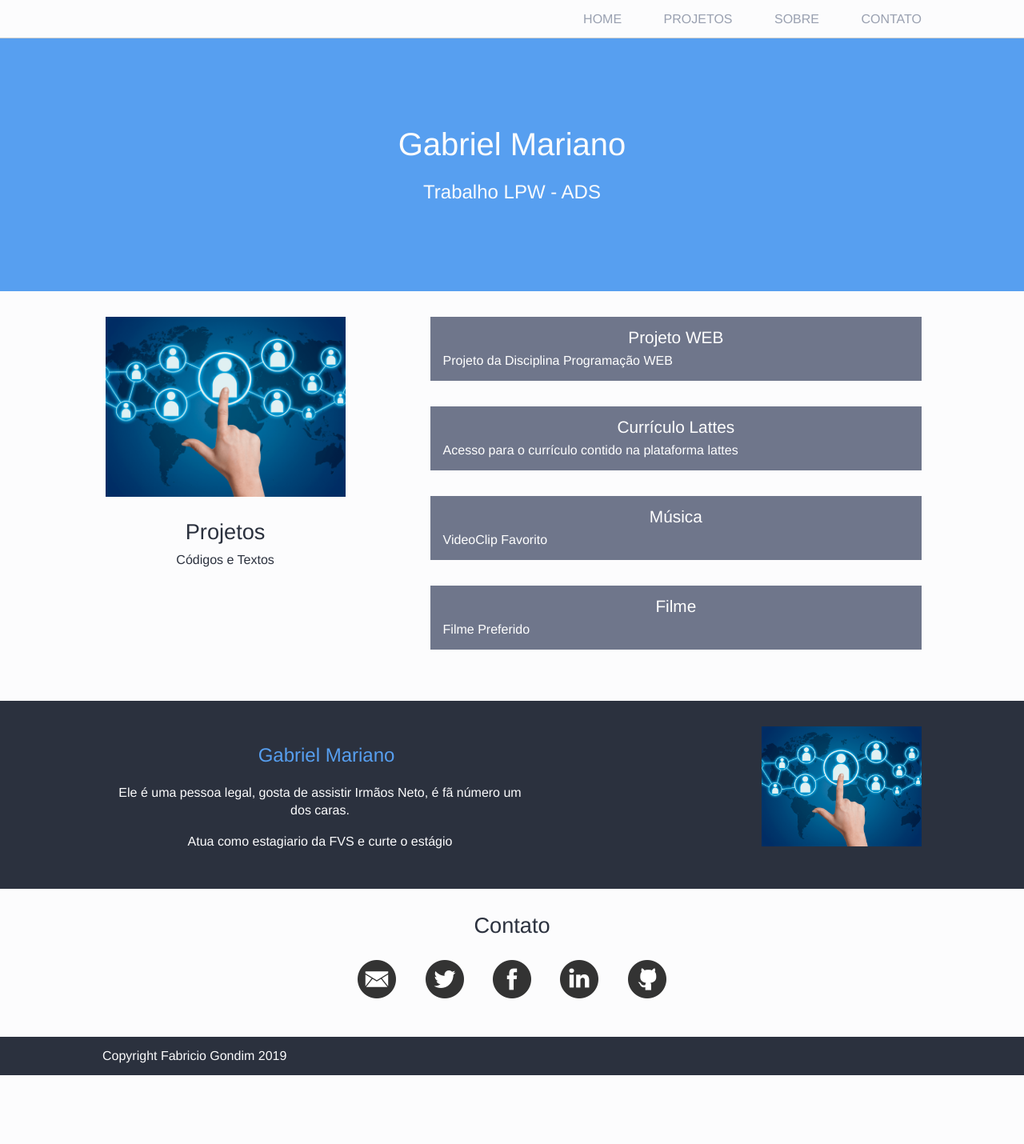
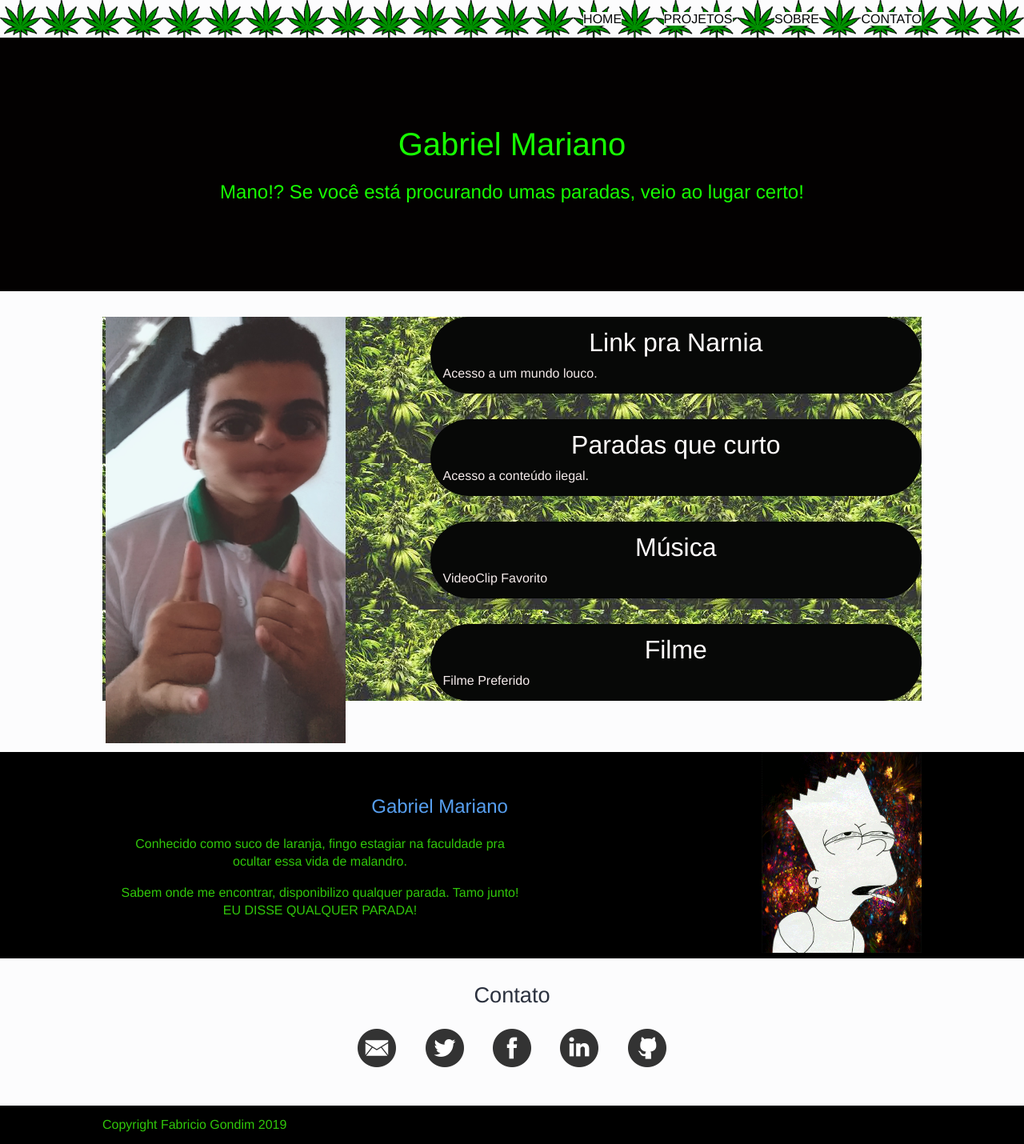
Before and after one commit to FabricioGB/AulasProgrmacaoWeb, a PHP site: page / in a window 1280 px wide. Shown: the whole page at 80% size. Before the commit the page ends 1344 px from the top, so only its background shows below. Run offline with PHP 8.4, Linux system fonts and the light colour scheme.

Commit message:
Projeto final personalizado
Projeto alterado para gosto pessoal

```diff
--- a/estilos/blog.css
+++ b/estilos/blog.css
@@ -4,10 +4,13 @@
 
 body{
     font-family: Helvetica, sans-serif;
+
 }
 
 a{
     text-decoration: none;
+
+
 }
 
 section img{
@@ -16,12 +19,15 @@ section img{
 }
 
 header{
-    border-bottom: 1px solid #ccc;
+    border-bottom: 1px solid rgb(10, 10, 10);
     padding-top: 1em;
     padding-bottom: 1em;
     position: fixed;
     width:100%;
     height: 3em;
+    background-image: url("../Imagens/psedicoes001.png");
+    background-size:4%;
+
 }
 
 header ul{
@@ -29,9 +35,10 @@ header ul{
 }
 
 header li a {
-    color: #99a0b0;
+    color: #070708;
     font-weight: lighter;
     text-transform: uppercase;
+background-color: #fcfcfd;
 
 }
 
@@ -74,8 +81,8 @@ header li {
 }
 
 .identificacao {
-    background-color:#579ff0;
-    color:#fcfcfd;
+    background-color:#030101;
+    color:#17ff02;
     padding: 10em 2em 7em;
 }
 
@@ -106,13 +113,13 @@ section h3{
 }
 
 header li a{
-    color: #99a0b0;
+    color: #030405;
     font-weight: lighter;
 }
 
 .escuras{
-    background-color:#2b313e;
-    color:#fcfcfd;
+    background-color:#000000;
+    color:rgb(48, 199, 10);
 }
 
 .claras{
@@ -123,6 +130,11 @@ header li a{
 .projetos-header{
     float: left;
     width: 30%;
+
+
+}
+.imagem{
+    background-image: url("../Imagens/background.jpg");
 }
 
 .projetos-header h3{
@@ -131,22 +143,24 @@ header li a{
 
 .styleprojetos {
     margin-left: 40%;
+
 }
 
 .styleprojetos li{
-    background-color:#6f768b;
+    background-color:#070807;
     padding: 1em;
     margin-bottom: 2em;
+    border-radius: 50px;
 }
 
 .styleprojetos li a{
-    color:#ffffff;
-    font-size: 1.3em;
+    color:#fffbfb;
+    font-size: 2.0em;
 }
 
 .styleprojetos li p{
-    color: #fff;
-    margin-top: 0.5em;
+    color: rgb(245, 235, 235);
+    margin-top: 0.8em;
     text-align: justify;
     line-height: 1.2;
 }
@@ -170,7 +184,7 @@ header li a{
 #sobre img{
     width: 200px;
     position: absolute;
-    top: 2em;
+    top: 0em;
     right: 10%;
 
 }
--- a/index.html
+++ b/index.html
@@ -2,7 +2,7 @@
 <html>
     <head>
         <meta charset= "utf-8">
-        <title>Blog do Gabriel</title>
+        <title>Gabriel e outras paradas!</title>
         <link rel="stylesheet" href="estilos/reset.css">
         <link rel="stylesheet" href="estilos/blog.css">
 
@@ -21,40 +21,42 @@
 
     <section class="identificacao">
         <h1>Gabriel Mariano</h1>
-        <h2>Trabalho LPW - ADS</h2>
+        <h2>Mano!? Se você está procurando umas paradas, veio ao lugar certo!</h2>
     </section>
 
     <section id="projetos" class="claras container">
+       <div class="imagem">
         <div class="projetos-header">
-            <img alt="Imagem que apresenta diversos itens "src="Imagens/tecnologia.png">
+            <img alt="Imagem que apresenta diversos itens "src="Imagens/gabriel.jpg">
             <h3>Projetos</h3>
             <p>Códigos e Textos</p>
         </div>
         <ul class="styleprojetos">
             <li>
-                <a href="https://github.com/xxxmariano/AulasProgramacaoWeb"target="_blank">Projeto WEB </a>
-                <p>Projeto da Disciplina Programação WEB</p>
+                <a href="https://descubranarnia.wordpress.com/2007/09/01/o-mundo-de-narnia/"target="_blank">Link pra Narnia </a>
+                <p>Acesso a um mundo louco.</p>
             </li>
             <li>
-                <a href="http://lattes.cnpq.br/"target="_blank">Currículo Lattes</a>
-                <p>Acesso para o currículo contido na plataforma lattes</p>
+                <a href="https://www.google.com/search?ei=iRCuXN32KNHB5OUP26a4wA0&q=chiquititas&oq=chiquititas&gs_l=psy-ab.3..0l4j0i67l3j0l3.2758.6600..6770...1.0..4.193.2329.0j15....2..0....1..gws-wiz.....6..0i71j35i39j0i22i30.L_uvBQBGIOs"target="_blank">Paradas que curto</a>
+                <p>Acesso a conteúdo ilegal.</p>
             </li>
             <li>
-                    <a href="https://www.youtube.com/watch?v=2cOI7ItmBak"target="_blank">Música</a>
+                    <a href="https://www.youtube.com/watch?v=5qm8PH4xAss"target="_blank">Música</a>
                     <p>VideoClip Favorito</p>
             </li>
             <li>
-                    <a href="https://www.youtube.com/watch?v=4WqLAxeOn5U"target="_blank">Filme</a>
+                    <a href="https://www.youtube.com/watch?v=42EomTe0Hi4"target="_blank">Filme</a>
                     <p>Filme Preferido</p>
             </li>
         </ul>
+        </div>
     </section>
 <section id="sobre" class="escuras container">
 
-    <img alt="Foto de Gabriel Mariano" src="Imagens/tecnologia.png">
+    <img alt="Foto de Gabriel Mariano" src="Imagens/tumblr_n2c3liQn4I1sj49veo1_400.gif">
     <p class="bio">Gabriel Mariano</p>
-    <p class="text">Ele é uma pessoa legal, gosta de assistir Irmãos Neto, é fã número um dos caras.</p>
-    <p class="text">Atua como estagiario da FVS e curte o estágio</p>
+    <p class="text">Conhecido como suco de laranja, fingo estagiar na faculdade pra ocultar essa vida de malandro.</p>
+    <p class="text">Sabem onde me encontrar, disponibilizo qualquer parada. Tamo junto! EU DISSE QUALQUER PARADA!</p>
 
 
 </section>
@@ -63,9 +65,9 @@
             <ul>
                 <li><a class="email"href="mailto:gabriel_silva1213@hotmail.com">E-mail</a></li>
                 <li><a class="twitter"href="mailto:gabriel_silva1213@hotmail.com">Twitter</a></li>
-                <li><a class="face"href="mailto:gabriel_silva1213@hotmail.com">Facebook</a></li>
+                <li><a class="face"href="https://www.facebook.com/gabriel.mariano.98229">Facebook</a></li>
                 <li><a class="linkedin"href="mailto:gabriel_silva1213@hotmail.com">Linkedin</a></li>
-                <li><a class="github"href="mailto:gabriel_silva1213@hotmail.com">GitHub</a></li>
+                <li><a class="github"href="https://github.com/xxxmariano/AulasProgramacaoWeb">GitHub</a></li>
             </ul>
     </section>
 
```
Also changed, not shown: Imagens/34353.svg (added), Imagens/background.jpg (added), Imagens/download.jpg (added), Imagens/gabriel.jpg (added), Imagens/giphy.gif (added), Imagens/psedicoes001.png (added), Imagens/tumblr_n2c3liQn4I1sj49veo1_400.gif (added).
